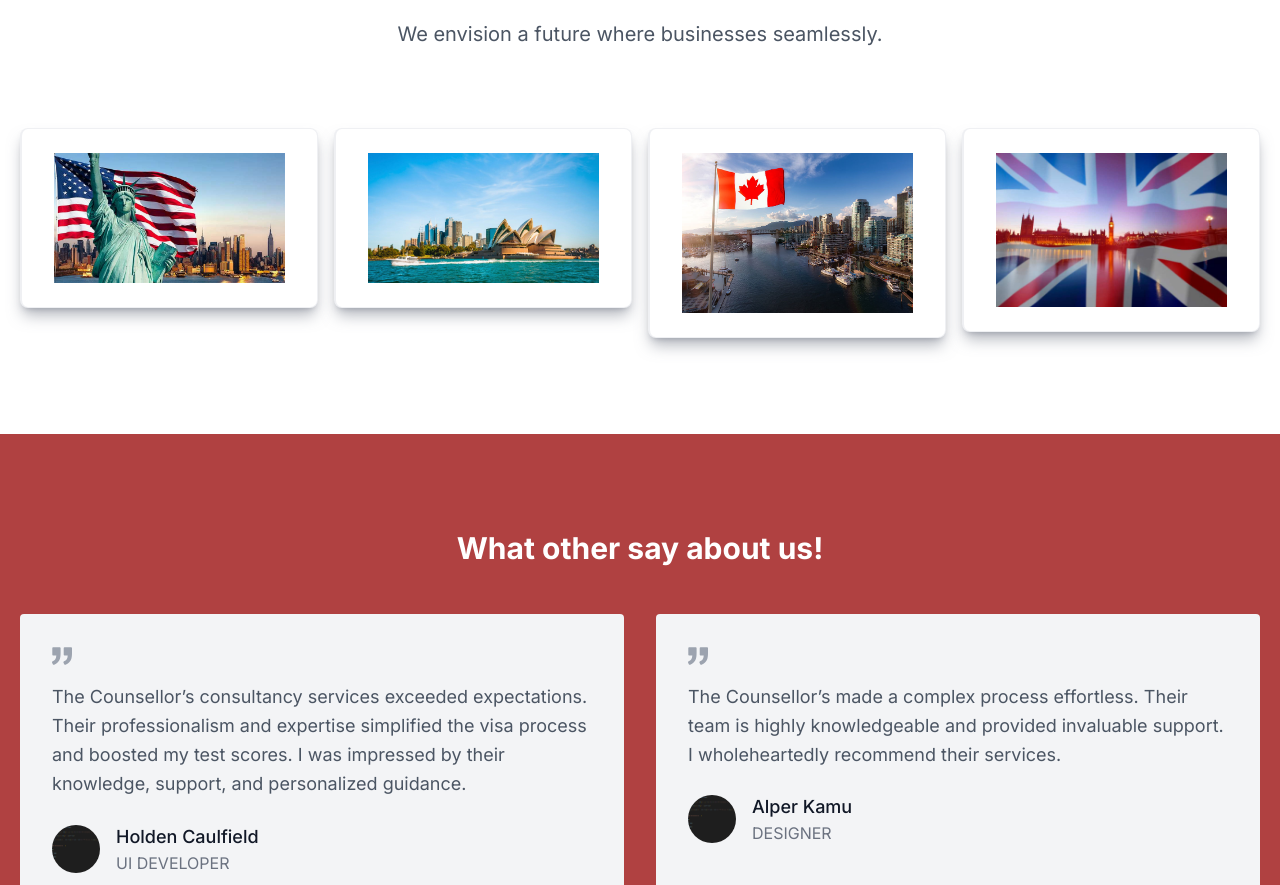
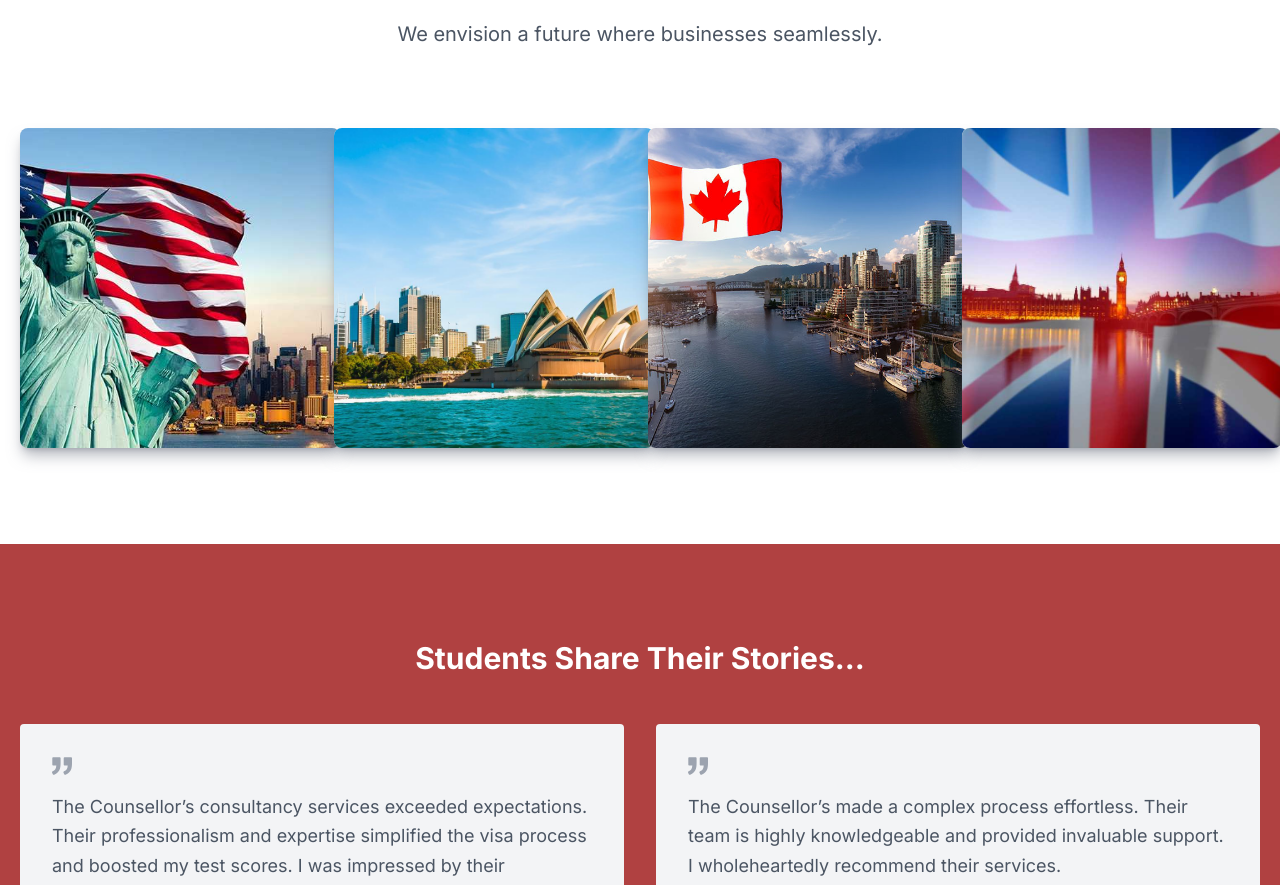
Before and after one commit to Satkar69/TheCounsellor, a Next.js app: page / in a window 1280 px wide. Shown: the part 1768-2653 px from the top of the page. Built offline with nearby package versions, Linux system fonts and the light colour scheme.

Commit message:
Updated css for countries

```diff
--- a/src/app/components/Footer.tsx
+++ b/src/app/components/Footer.tsx
@@ -7,36 +7,28 @@ const Footer = () => {
             <div className="mb-6 md:mb-0">
               <a href="" className="flex items-center">
                 <img
-                  src="/white-nemo.png"
+                  src="/logow.png"
                   className="h-36 w-36"
-                  alt="Nemo Logo"
+                  alt="the Logo"
                 />
               </a>
             </div>
             <div className="flex justify-center gap-8 sm:gap-6 sm:grid-cols-3">
               <div>
-                <h2 className="mb-6 text-sm font-semibold text-white uppercase">
-                  Resources
-                </h2>
                 <ul className="text-white font-medium">
                   <li className="mb-4">
                     <a href="" className="hover:underline">
-                      Nemo Writes
+                      Home
+                    </a>
+                  </li>
+                  <li className="mb-4">
+                    <a href="" className="hover:underline">
+                      About Us
                     </a>
                   </li>
                   <li>
                     <a href="" className="hover:underline">
-                      Portfolio
-                    </a>
-                  </li>
-                  <li>
-                    <a href="" className="hover:underline">
-                      Our Company
-                    </a>
-                  </li>
-                  <li>
-                    <a href="" className="hover:underline">
-                      Carrer
+                      Services
                     </a>
                   </li>
                 </ul>
@@ -68,8 +60,8 @@ const Footer = () => {
           <hr className="my-6 border-gray-200 sm:mx-auto dark:border-white lg:my-8" />
           <div className="sm:flex sm:items-center sm:justify-between">
             <span className="text-sm text-white sm:text-center">
-              © 2024{" "}
-              <a href="https://flowbite.com/" className="hover:underline">
+              The Counsellor{" "}
+              <a href="https://thecounsellor.com.np/" className="hover:underline">
                 Nemo™
               </a>
               . All Rights Reserved.
--- a/src/app/components/Header.tsx
+++ b/src/app/components/Header.tsx
@@ -61,8 +61,8 @@ const Header = () => {
           <div className="flex flex-1 items-center justify-center sm:items-stretch sm:justify-start">
             <div className="flex flex-shrink-0 items-center">
               <img
-                className="h-12 w-auto"
-                src="/logo1.jpg"
+                className="h-16 w-auto"
+                src="/logof.png"
                 alt="Your Company"
               />
             </div>
--- a/src/app/components/Industry.tsx
+++ b/src/app/components/Industry.tsx
@@ -14,39 +14,40 @@ const IndustryPage = () => {
             </p>
           </div>
           <div className="grid grid-cols-1 md:grid-cols-2 lg:grid-cols-4 gap-4 font-extrabold text-2xl">
-            <div className="relative">
+  <div className="relative w-80 h-80">
     <div className="absolute inset-0 flex flex-col items-center justify-center opacity-0 hover:opacity-100 transition-opacity duration-300 bg-gray-800 bg-opacity-50 text-white rounded-lg z-10">
       <p>USA</p>
     </div>
-              <div className="px-8 py-6 border-l-2 border-opacity-60 h-auto max-w-lg transition-all duration-300 mx-auto md:mx-0 blur-none hover:blur-sm bg-white border border-gray-200 rounded-lg shadow-lg shadow-gray-500/50 z-0">
-                <Image src={"/usa.jpg"} height={500} width={500} alt="" />
+    <div className="w-full h-full flex items-center justify-center px-8 py-6 border-l-2 border-opacity-60 transition-all duration-300 mx-auto md:mx-0 blur-none hover:blur-sm bg-white border border-gray-200 rounded-lg shadow-lg shadow-gray-500/50 z-0">
+      <Image src={"/usa.jpg"} layout="fill" objectFit="cover" alt="USA" className="rounded-lg" />
     </div>
   </div>
-            <div className="relative">
+  <div className="relative w-80 h-80">
     <div className="absolute inset-0 flex items-center justify-center opacity-0 hover:opacity-100 transition-opacity duration-300 bg-gray-800 bg-opacity-50 text-white rounded-lg z-10">
       <p>Australia</p>
     </div>
-              <div className="px-8 py-6 border-l-2 border-opacity-60 h-auto max-w-lg transition-all duration-300 mx-auto md:mx-0 blur-none hover:blur-sm bg-white border border-gray-200 rounded-lg shadow-lg shadow-gray-500/50 z-0">
-                <Image src={"/aus.jpg"} height={500} width={500} alt="" />
+    <div className="w-full h-full flex items-center justify-center px-8 py-6 border-l-2 border-opacity-60 transition-all duration-300 mx-auto md:mx-0 blur-none hover:blur-sm bg-white border border-gray-200 rounded-lg shadow-lg shadow-gray-500/50 z-0">
+      <Image src={"/aus.jpg"} layout="fill" objectFit="cover" alt="Australia" className="rounded-lg" />
     </div>
   </div>
-            <div className="relative">
+  <div className="relative w-80 h-80">
     <div className="absolute inset-0 flex flex-col items-center justify-center opacity-0 hover:opacity-100 transition-opacity duration-300 bg-gray-800 bg-opacity-50 text-white rounded-lg z-10">
       <p>Canada</p>
     </div>
-              <div className="px-8 py-6 border-l-2 border-opacity-60 h-auto max-w-lg transition-all duration-300 mx-auto md:mx-0 blur-none hover:blur-sm bg-white border border-gray-200 rounded-lg shadow-lg shadow-gray-500/50 z-0">
-                <Image src={"/canada.jpg"} height={500} width={500} alt="" />
+    <div className="w-full h-full flex items-center justify-center px-8 py-6 border-l-2 border-opacity-60 transition-all duration-300 mx-auto md:mx-0 blur-none hover:blur-sm bg-white border border-gray-200 rounded-lg shadow-lg shadow-gray-500/50 z-0">
+      <Image src={"/canada.jpg"} layout="fill" objectFit="cover" alt="Canada" className="rounded-lg" />
     </div>
   </div>
-            <div className="relative">
+  <div className="relative w-80 h-80">
     <div className="absolute inset-0 flex items-center justify-center opacity-0 hover:opacity-100 transition-opacity duration-300 bg-gray-800 bg-opacity-50 text-white rounded-lg z-10">
       <p>United Kingdom</p>
     </div>
-              <div className="px-8 py-6 border-l-2 border-opacity-60 h-auto max-w-lg transition-all duration-300 mx-auto md:mx-0 blur-none hover:blur-sm bg-white border border-gray-200 rounded-lg shadow-lg shadow-gray-500/50 z-0">
-                <Image src={"/uk.jpg"} height={500} width={500} alt="" />
+    <div className="w-full h-full flex items-center justify-center px-8 py-6 border-l-2 border-opacity-60 transition-all duration-300 mx-auto md:mx-0 blur-none hover:blur-sm bg-white border border-gray-200 rounded-lg shadow-lg shadow-gray-500/50 z-0">
+      <Image src={"/uk.jpg"} layout="fill" objectFit="cover" alt="United Kingdom" className="rounded-lg" />
     </div>
   </div>
 </div>
+
         </div>
       </section>
     </>
--- a/src/app/components/Testimonial.tsx
+++ b/src/app/components/Testimonial.tsx
@@ -6,7 +6,7 @@ const Testimonial = () => {
       <section id="about" className="text-gray-600 body-font bg-[#B04141]">
         <div className="container px-5 py-24 mx-auto w-full max-w-screen-xl">
           <h1 className="flex justify-center title-font text-3xl  mb-12 font-bold text-white">
-            What other say about us!
+            Students Share Their Stories...
           </h1>
           <div className="flex flex-wrap -m-4">
             <div className="p-4 md:w-1/2 w-full">
@@ -34,39 +34,9 @@ const Testimonial = () => {
                   />
                   <span className="flex-grow flex flex-col pl-4">
                     <span className="title-font font-medium text-gray-900  text-lg">
-                      Holden Caulfield
+                      Anish Poudyal
                     </span>
-                    <span className="text-gray-500 text-md">UI DEVELOPER</span>
-                  </span>
-                </a>
-              </div>
-            </div>
-            <div className="p-4 md:w-1/2 w-full">
-              <div className="h-full bg-gray-100 p-8 rounded">
-                <svg
-                  xmlns="http://www.w3.org/2000/svg"
-                  fill="currentColor"
-                  className="block w-5 h-5 text-gray-400 mb-4"
-                  viewBox="0 0 975.036 975.036"
-                >
-                  <path d="M925.036 57.197h-304c-27.6 0-50 22.4-50 50v304c0 27.601 22.4 50 50 50h145.5c-1.9 79.601-20.4 143.3-55.4 191.2-27.6 37.8-69.399 69.1-125.3 93.8-25.7 11.3-36.8 41.7-24.8 67.101l36 76c11.6 24.399 40.3 35.1 65.1 24.399 66.2-28.6 122.101-64.8 167.7-108.8 55.601-53.7 93.7-114.3 114.3-181.9 20.601-67.6 30.9-159.8 30.9-276.8v-239c0-27.599-22.401-50-50-50zM106.036 913.497c65.4-28.5 121-64.699 166.9-108.6 56.1-53.7 94.4-114.1 115-181.2 20.6-67.1 30.899-159.6 30.899-277.5v-239c0-27.6-22.399-50-50-50h-304c-27.6 0-50 22.4-50 50v304c0 27.601 22.4 50 50 50h145.5c-1.9 79.601-20.4 143.3-55.4 191.2-27.6 37.8-69.4 69.1-125.3 93.8-25.7 11.3-36.8 41.7-24.8 67.101l35.9 75.8c11.601 24.399 40.501 35.2 65.301 24.399z"></path>
-                </svg>
-                <p className="leading-relaxed mb-6  text-lg">
-                The Counsellor’s made a complex process effortless. Their team is highly knowledgeable and provided invaluable support. I wholeheartedly recommend their services.
-                </p>
-                <a className="inline-flex items-center">
-                  <Image
-                    width={300}
-                    height={300}
-                    alt="testimonial"
-                    src="/calculator.png"
-                    className="w-12 h-12 rounded-full flex-shrink-0 object-cover object-center"
-                  />
-                  <span className="flex-grow flex flex-col pl-4">
-                    <span className="title-font font-medium text-gray-900  text-lg">
-                      Alper Kamu
-                    </span>
-                    <span className="text-gray-500 text-md">DESIGNER</span>
+                    <span className="text-gray-500 text-md">USA Visa</span>
                   </span>
                 </a>
               </div>
--- a/src/app/layout.tsx
+++ b/src/app/layout.tsx
@@ -1,6 +1,7 @@
 import type { Metadata } from "next";
 import { Inter } from "next/font/google";
 import "./globals.css";
+
 
 const inter = Inter({ subsets: ["latin"] });
 
--- a/src/app/page.tsx
+++ b/src/app/page.tsx
@@ -4,7 +4,7 @@ import StatisticsPage from "./components/Statistics";
 import ServicePage from "./components/ServicePage";
 import Content from "./components/Content";
 import IndustryPage from "./components/Industry";
-import Customer from "./components/customer/page";
+import Customer from "./components/Customer/page";
 import Testimonial from "./components/Testimonial";
 import Footer from "./components/Footer";
 import Info from "./components/Info";
```
Also changed, not shown: public/logof.png (added), public/logow.png (added). Lines whose indentation alone changed are shown as unchanged.
